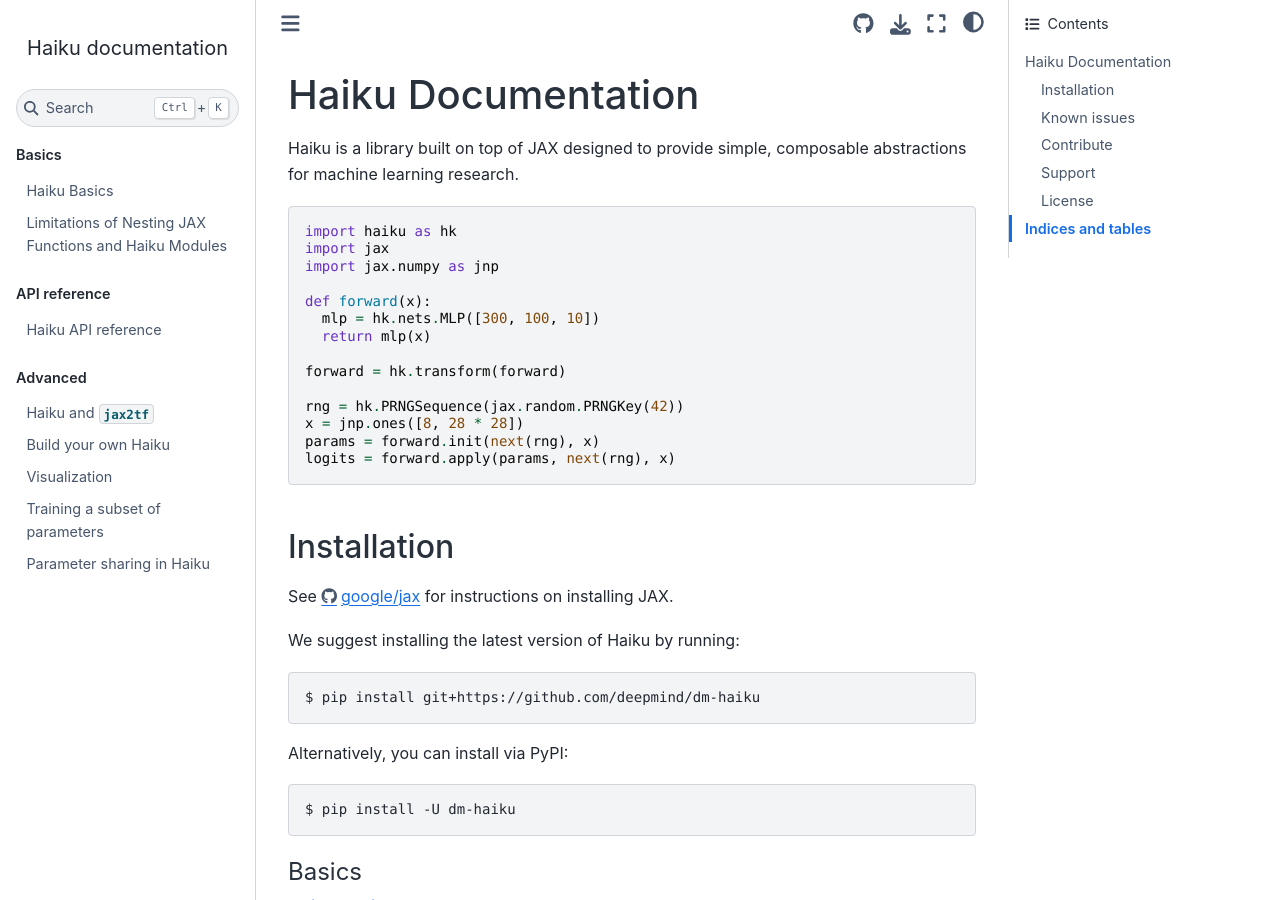
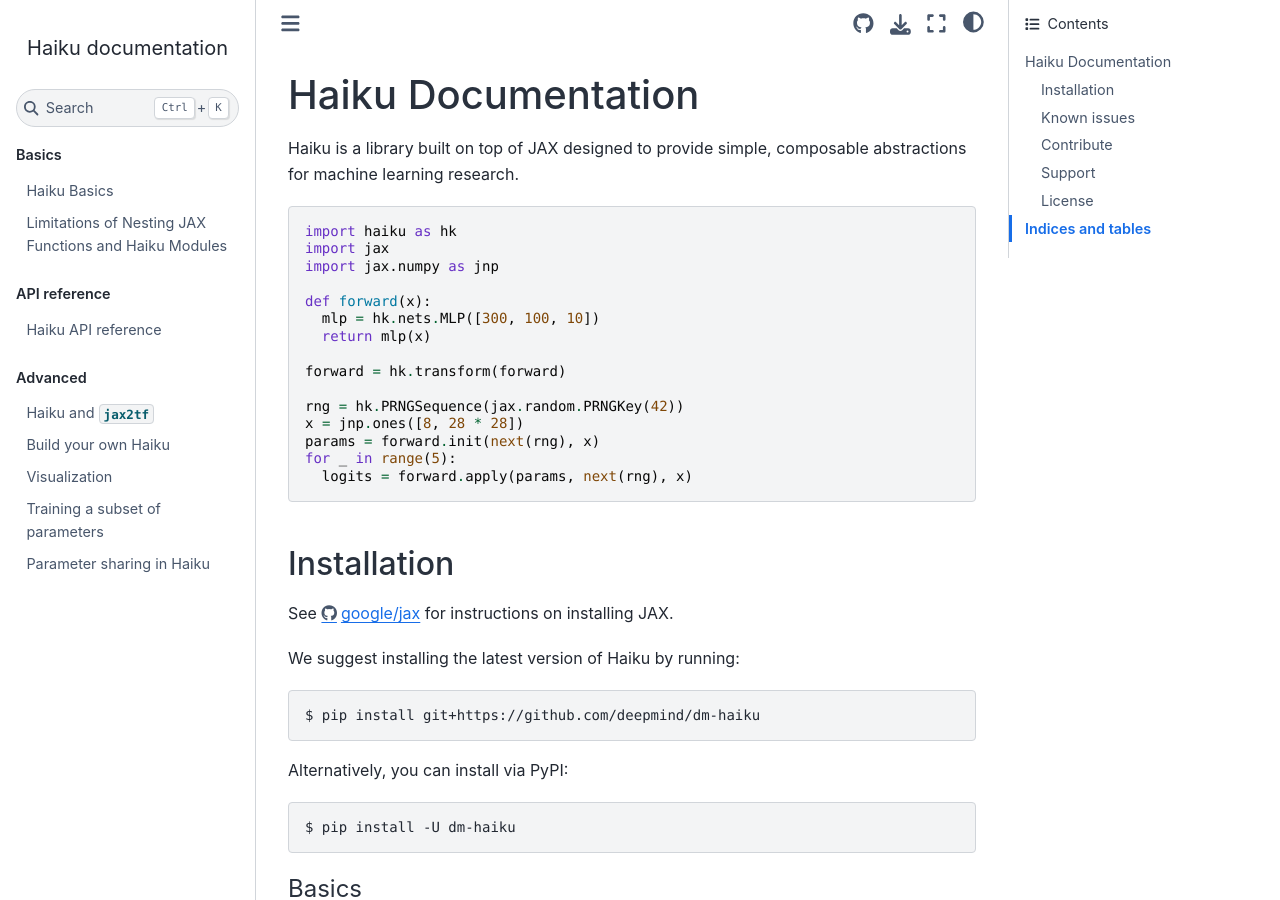
Before and after one commit to google-deepmind/dm-haiku, a Sphinx documentation site: the page built from docs/index.rst, in a window 1280 px wide and 900 px high. Built offline with Sphinx 7.4.7 and the Sphinx Book theme 1.1.4, drawn with Linux system fonts in a browser that asks for light colours; formulas are drawn with MathJax 3.

Commit message:
Add repeated rng calling to docs.
PiperOrigin-RevId: 481755509

```diff
--- a/docs/index.rst
+++ b/docs/index.rst
@@ -21,7 +21,8 @@
     rng = hk.PRNGSequence(jax.random.PRNGKey(42))
     x = jnp.ones([8, 28 * 28])
     params = forward.init(next(rng), x)
-    logits = forward.apply(params, next(rng), x)
+    for _ in range(5):
+      logits = forward.apply(params, next(rng), x)
 
 Installation
 ------------
```
